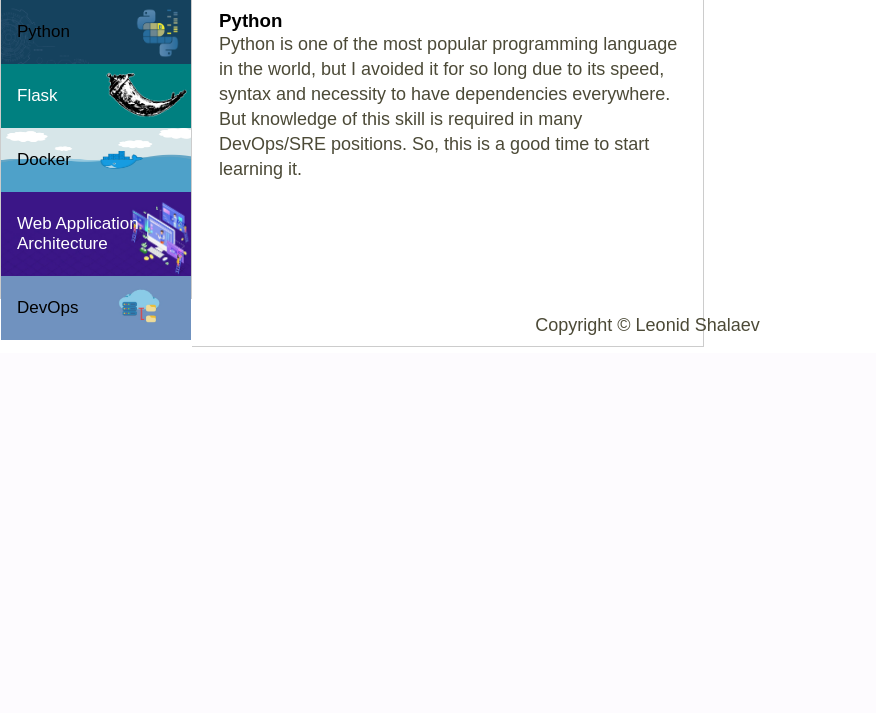
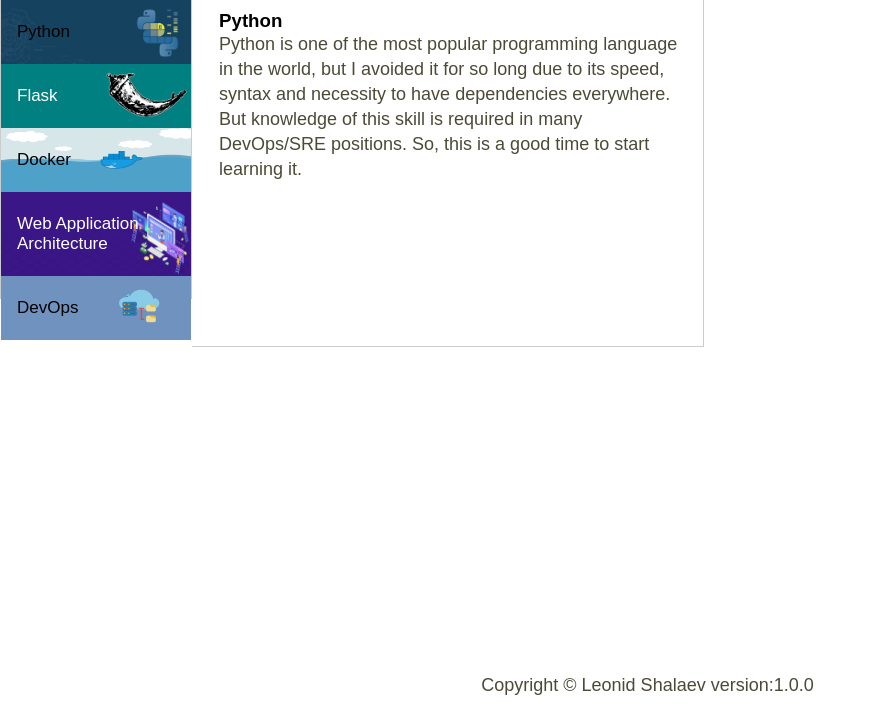
Before and after one commit to Botiyava/WAD-ITMO-2023, a Flask app: page /profile in a window 1280 px wide. Shown: the part 487-1200 px from the top of the page, without its empty margins (0-876 px from the left). Before the commit the page ends 834 px from the top, so only its background shows below. Run offline with Flask 2, Linux system fonts and the light colour scheme.

Commit message:
added footer variables

```diff
--- a/homework1/main.py
+++ b/homework1/main.py
@@ -1,5 +1,12 @@
 from flask import Flask, render_template, url_for, redirect
 import datetime
+import yaml
+
+
+def get_footer_vars():
+    with open('project_info/info.yaml', 'r') as file:
+        footer_vars = yaml.safe_load(file)
+    return footer_vars
 
 
 app = Flask(__name__)
@@ -12,6 +19,7 @@ def index():
 
 @app.route('/profile')
 def get_profile():
+    vars = get_footer_vars()
     name = "Leo"
     deadline = datetime.datetime.strptime('2023/02/17', "%Y/%m/%d")
     time_before_deadline = deadline - datetime.datetime.utcnow().replace(microsecond=0)
@@ -19,4 +27,6 @@ def get_profile():
 #   return render_template("index.html", **a )
     return render_template("index.html",
                            name=name,
-                           time_before_deadline=time_before_deadline)
+                           time_before_deadline=time_before_deadline,
+                           version = vars['version'],
+                           owner = vars['owner'])
--- a/homework1/static/css/styles.css
+++ b/homework1/static/css/styles.css
@@ -166,7 +166,7 @@ button#devops{
 }
 #page-container {
   position: relative;
-  min-height: 105vh;
+  min-height: 150vh;
 }
 
 #content-wrap {
--- a/homework1/templates/base.html
+++ b/homework1/templates/base.html
@@ -24,7 +24,7 @@
         {% block content %} {% endblock %}
         </div>
                 </div>
-                <footer id="footer"><p class="footer-text">Copyright &copy; Leonid Shalaev</p><footer>
+                <footer id="footer"><p class="footer-text">Copyright &copy; {{ owner }} version:{{ version }}</p><footer>
             </div>
 </body>
 </html>
```
